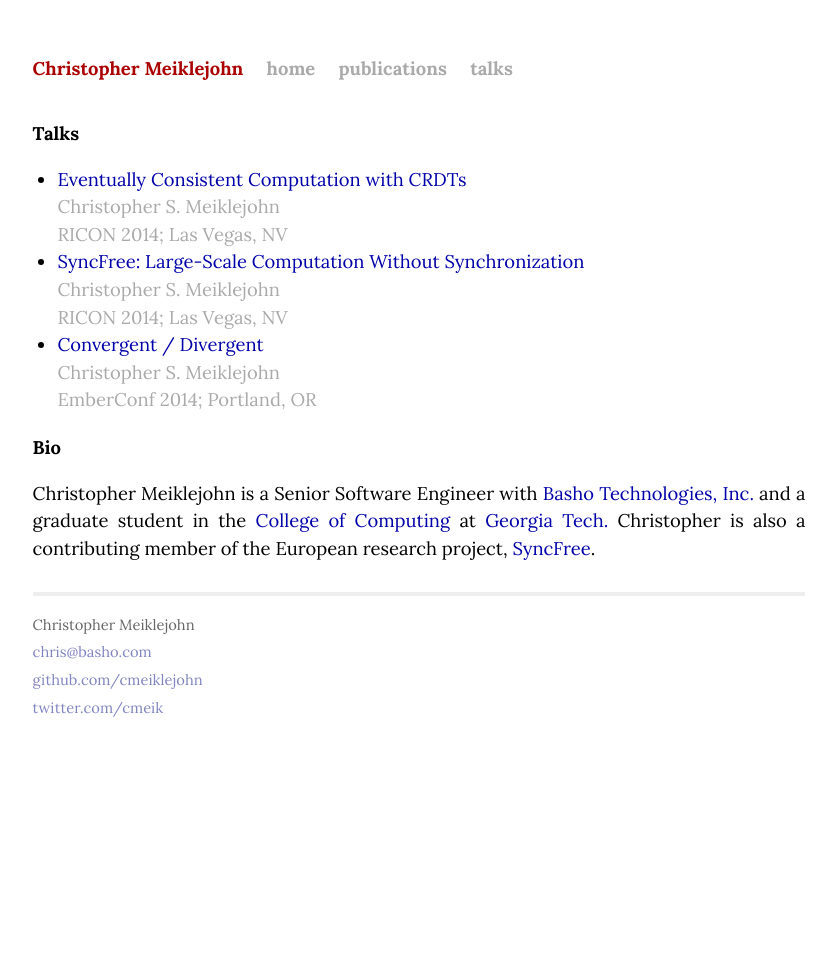
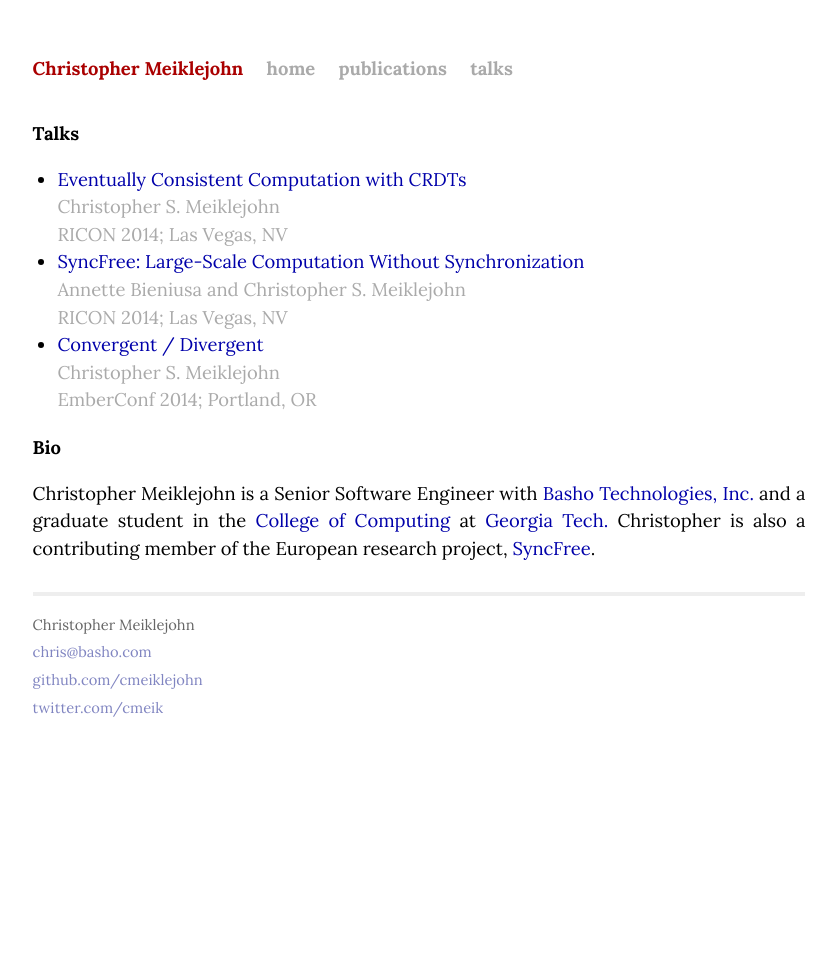
Before and after one commit to cmeiklejohn/cmeiklejohn.github.io, a Jekyll site: the page built from talks.html, in a window 1280 px wide. Shown: the whole page, without its empty margins (221-1057 px from the left). Built offline with Jekyll 4.4.1, drawn with Linux system fonts in a browser that asks for light colours; comment, search, counter and statistics services are not loaded.

Commit message:
Update talks

```diff
--- a/talks.html
+++ b/talks.html
@@ -13,7 +13,7 @@ title: Talks
     </li>
     <li>
       <a href="https://www.youtube.com/watch?v=1KP_pxFhlVU">SyncFree: Large-Scale Computation Without Synchronization</a>
-      <span class="author">Christopher S. Meiklejohn</span>
+      <span class="author">Annette Bieniusa and Christopher S. Meiklejohn</span>
       <span class="date">RICON 2014; Las Vegas, NV</span>
     </li>
     <li>
```
